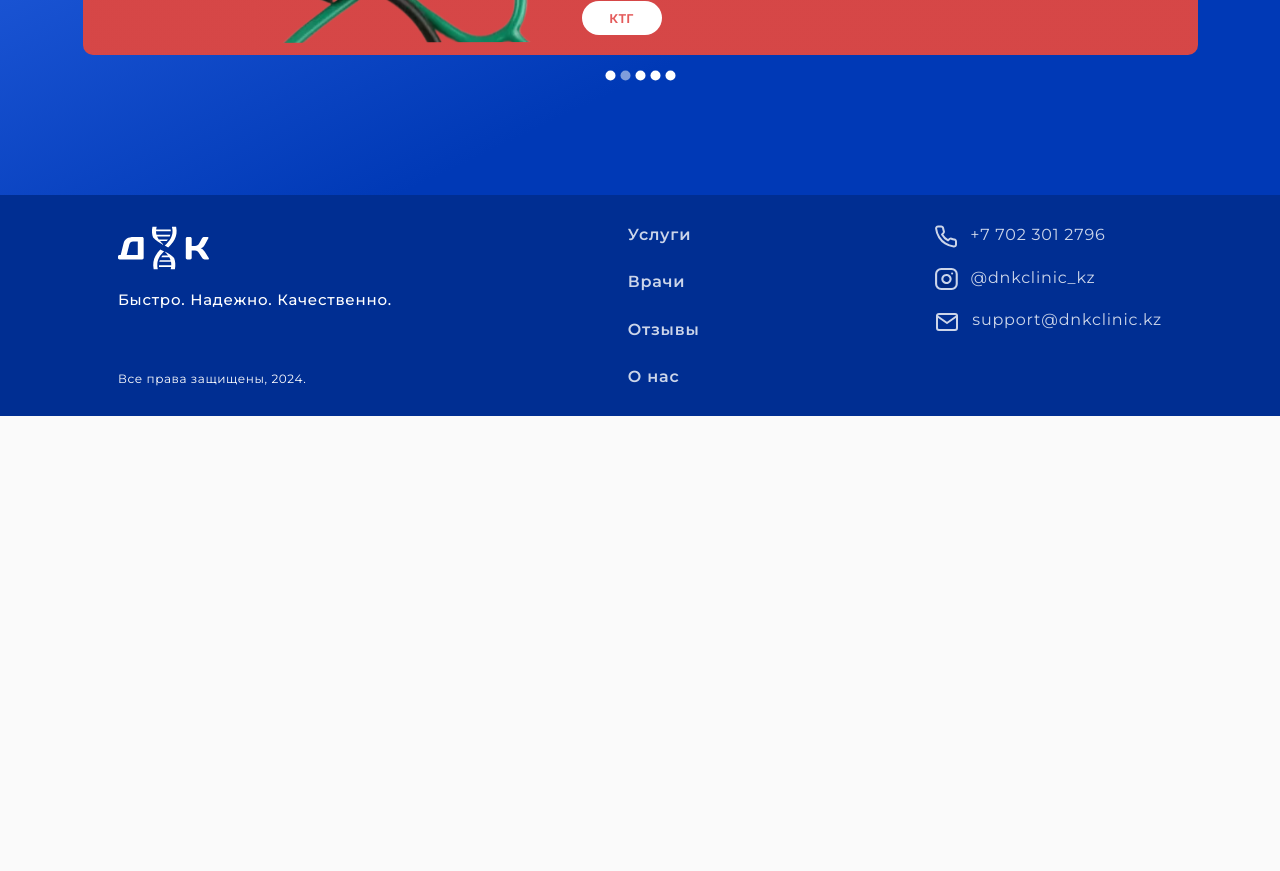
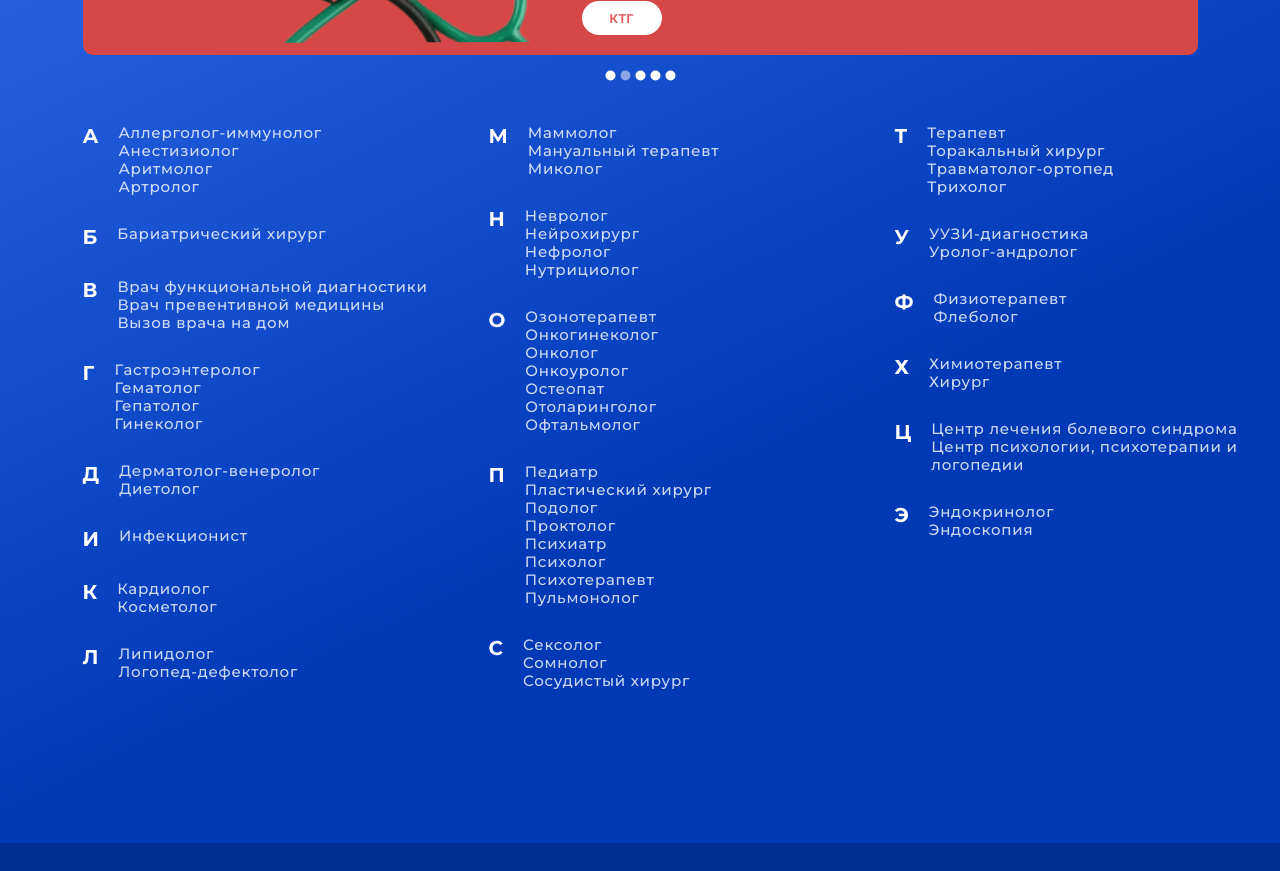
Before and after one commit to Az1mzhan/dna-clinic-reboot, a React (Vite) app: page /services in a window 1280 px wide. Shown: the part 620-1491 px from the top of the page. Before the commit the page ends 1036 px from the top, so only its background shows below. Built offline with nearby package versions, Linux system fonts and the light colour scheme.

Commit message:
Added the menu section to the services page

```diff
--- /dev/null
+++ b/src/components/menu-section/MenuSection.tsx
@@ -0,0 +1,38 @@
+import { FC } from "react";
+import { Menu } from "../../types/Menu";
+import styles from "./menuSection.module.css";
+
+interface Props {
+  menu: Menu;
+}
+
+export const MenuSection: FC<Props> = ({ menu }: Props) => {
+  const alphabet = [..."абвгдеёжзийклмнопрстуфхцчшщъыьэюя"];
+
+  return (
+    <>
+      <div className={styles.menuSection}>
+        {alphabet
+          .filter((letter) =>
+            menu.list
+              .sort()
+              .some((item) => item.label.toLowerCase().startsWith(letter))
+          )
+          .map((letter, id) => (
+            <div key={id} className={styles.letterSection}>
+              <h3 className={styles.letterTitle}>{letter.toUpperCase()}</h3>
+              <div className={styles.letterList}>
+                {menu.list
+                  .filter((item) => item.label.toLowerCase().startsWith(letter))
+                  .map((item, id) => (
+                    <a key={id} className={styles.link} href={item.link}>
+                      {item.label}
+                    </a>
+                  ))}
+              </div>
+            </div>
+          ))}
+      </div>
+    </>
+  );
+};
--- /dev/null
+++ b/src/components/menu-section/menuSection.module.css
@@ -0,0 +1,46 @@
+.menuSection {
+    width: 1115px;
+    height: 610px;
+    display: flex;
+    flex-flow: column wrap;
+    row-gap: 29px;
+    column-gap: 43px;
+    margin: 41px 0 109px;
+}
+
+.letterSection {
+    width: 363px;
+    display: flex;
+    gap: 19px;
+}
+
+.letterTitle {
+    margin: 0;
+    color: white;
+    font-family: "Montserrat", sans-serif;
+    font-weight: bold;
+    font-size: 20px;
+    line-height: 24px;
+}
+
+.letterList {
+    display: flex;
+    flex-direction: column;
+}
+
+.link {
+    color: white;
+    font-family: "Montserrat", sans-serif;
+    font-weight: 500;
+    font-size: 15px;
+    line-height: 18px;
+    white-space: pre-wrap;
+    opacity: 0.8;
+    transition: all .2s ease-out;
+}
+
+.link:hover {
+    text-decoration: underline;
+    font-weight: 600;
+    opacity: 1;
+}
--- a/src/pages/services-page/ServicesPage.tsx
+++ b/src/pages/services-page/ServicesPage.tsx
@@ -2,6 +2,8 @@ import { FC } from "react";
 import Carousel from "react-material-ui-carousel";
 import { defaultServiceBanners } from "../../types/ServiceBanner";
 import styles from "./servicesPage.module.css";
+import { MenuSection } from "../../components/menu-section/MenuSection";
+import { defaultMenus } from "../../types/Menu";
 
 const ServicesPage: FC = () => {
   return (
@@ -76,6 +78,7 @@ const ServicesPage: FC = () => {
             </div>
           ))}
         </Carousel>
+        <MenuSection menu={defaultMenus[0]} />
       </div>
     </>
   );
--- a/src/pages/services-page/servicesPage.module.css
+++ b/src/pages/services-page/servicesPage.module.css
@@ -1,9 +1,9 @@
 .container {
     width: 100%;
-    background: linear-gradient(154.42deg, #417CFF 0.69%, #0039B6 70.47%);
     display: flex;
     flex-direction: column;
     align-items: center;
+    background: linear-gradient(154.42deg, #417CFF 0.69%, #0039B6 70.47%);
 }
 
 .container > h1, .container > h2, .container h3, .container p {
@@ -31,7 +31,7 @@
 
 .carousel {
     width: 1115px;
-    margin: 36px 0 112px;
+    margin-top: 36px;
 }
 
 .serviceBanner {
--- /dev/null
+++ b/src/types/Menu.ts
@@ -0,0 +1,202 @@
+const defaultMenuListItem: MenuListItem[] = [
+  {
+    label: "Аллерголог-иммунолог",
+  },
+  {
+    label: "Анестизиолог",
+  },
+  {
+    label: "Аритмолог",
+  },
+  {
+    label: "Артролог",
+  },
+  {
+    label: "Бариатрический хирург",
+  },
+  {
+    label: "Врач функциональной диагностики",
+  },
+  {
+    label: "Врач превентивной медицины",
+  },
+  {
+    label: "Вызов врача на дом",
+  },
+  {
+    label: "Гастроэнтеролог",
+  },
+  {
+    label: "Гематолог",
+  },
+  {
+    label: "Гепатолог",
+  },
+  {
+    label: "Гинеколог",
+  },
+  {
+    label: "Дерматолог-венеролог",
+  },
+  {
+    label: "Диетолог",
+  },
+  {
+    label: "Инфекционист",
+  },
+  {
+    label: "Кардиолог",
+  },
+  {
+    label: "Косметолог",
+  },
+  {
+    label: "Липидолог",
+  },
+  {
+    label: "Логопед-дефектолог",
+  },
+  {
+    label: "Маммолог",
+  },
+  {
+    label: "Мануальный терапевт",
+  },
+  {
+    label: "Миколог",
+  },
+  {
+    label: "Невролог",
+  },
+  {
+    label: "Нейрохирург",
+  },
+  {
+    label: "Нефролог",
+  },
+  {
+    label: "Нутрициолог",
+  },
+  {
+    label: "Озонотерапевт",
+  },
+  {
+    label: "Онкогинеколог",
+  },
+  {
+    label: "Онколог",
+  },
+  {
+    label: "Онкоуролог",
+  },
+  {
+    label: "Остеопат",
+  },
+  {
+    label: "Отоларинголог",
+  },
+  {
+    label: "Офтальмолог",
+  },
+  {
+    label: "Педиатр",
+  },
+  {
+    label: "Пластический хирург",
+  },
+  {
+    label: "Подолог",
+  },
+  {
+    label: "Проктолог",
+  },
+  {
+    label: "Психиатр",
+  },
+  {
+    label: "Психолог",
+  },
+  {
+    label: "Психотерапевт",
+  },
+  {
+    label: "Пульмонолог",
+  },
+  {
+    label: "Сексолог",
+  },
+  {
+    label: "Сомнолог",
+  },
+  {
+    label: "Сосудистый хирург",
+  },
+  {
+    label: "Терапевт",
+  },
+  {
+    label: "Торакальный хирург",
+  },
+  {
+    label: "Травматолог-ортопед",
+  },
+  {
+    label: "Трихолог",
+  },
+  {
+    label: "УУЗИ-диагностика",
+  },
+  {
+    label: "Уролог-андролог",
+  },
+  {
+    label: "Физиотерапевт",
+  },
+  {
+    label: "Флеболог",
+  },
+  {
+    label: "Химиотерапевт",
+  },
+  {
+    label: "Хирург",
+  },
+  {
+    label: "Центр лечения болевого синдрома",
+  },
+  {
+    label: "Центр психологии, психотерапии и логопедии",
+  },
+  {
+    label: "Эндокринолог",
+  },
+  {
+    label: "Эндоскопия",
+  },
+];
+
+export const defaultMenus: Menu[] = [
+  {
+    mode: MenuMode.ADULTS,
+    list: defaultMenuListItem,
+  },
+  {
+    mode: MenuMode.KIDS,
+    list: defaultMenuListItem,
+  },
+];
+
+export enum MenuMode {
+  ADULTS = "Взрослые врачи",
+  KIDS = "Детские врачи",
+}
+
+interface MenuListItem {
+  label: string;
+  link?: string;
+}
+
+export interface Menu {
+  mode: MenuMode;
+  list: MenuListItem[];
+}
```
